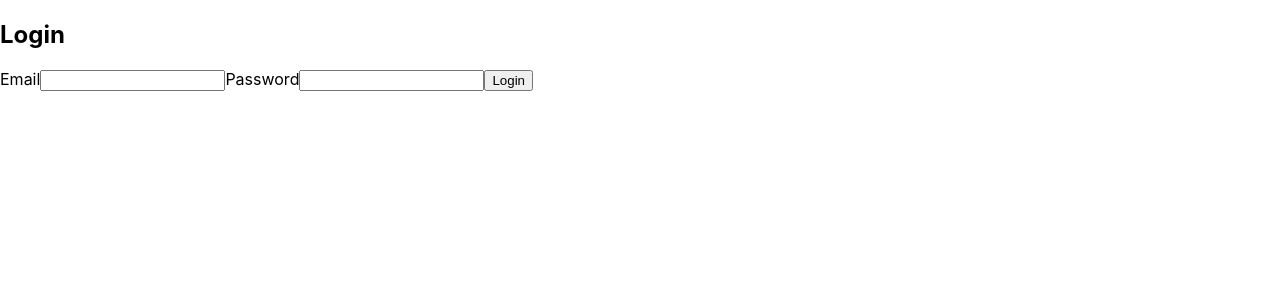
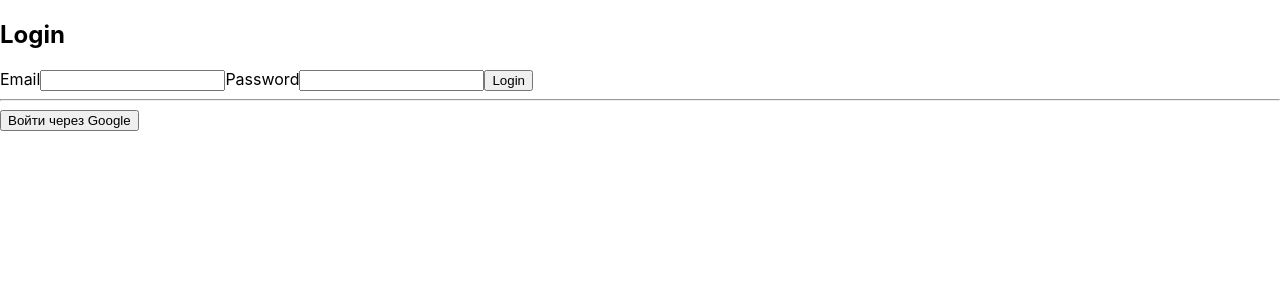
Before and after one commit to alinakassym/mvp-app-kz, a React (Create React App) app: page /login in a window 1280 px wide. Shown: the top 300 px of the page. Built offline with nearby package versions, Linux system fonts and the light colour scheme.

Commit message:
feat: add google auth

```diff
--- a/package.json
+++ b/package.json
@@ -7,6 +7,7 @@
     "@testing-library/jest-dom": "^6.6.3",
     "@testing-library/react": "^16.3.0",
     "@testing-library/user-event": "^13.5.0",
+    "firebase": "^11.8.0",
     "react": "^19.1.0",
     "react-dom": "^19.1.0",
     "react-router-dom": "^6.30.1",
--- a/src/context/AuthContext.js
+++ b/src/context/AuthContext.js
@@ -33,7 +33,7 @@ export function AuthProvider({children}) {
   }
 
   return (
-    <AuthContext.Provider value={{user, login, logout}}>
+    <AuthContext.Provider value={{user, login, logout, setUser}}>
       {children}
     </AuthContext.Provider>
   )
--- /dev/null
+++ b/src/firebase.js
@@ -0,0 +1,18 @@
+import {initializeApp} from "firebase/app"
+import {getAuth, GoogleAuthProvider, signInWithPopup} from "firebase/auth"
+
+const firebaseConfig = {
+  apiKey: "AIzaSyCQjqXL5tgUa-QUnT5rwhtTtvs6fVACbcU",
+  authDomain: "mvp-app-kz.firebaseapp.com",
+  projectId: "mvp-app-kz",
+  storageBucket: "mvp-app-kz.firebasestorage.app",
+  messagingSenderId: "64330542854",
+  appId: "1:64330542854:web:22a60e50f74d84613f3887",
+  measurementId: "G-FKNW5RLNWS",
+}
+
+const app = initializeApp(firebaseConfig)
+const auth = getAuth(app)
+const provider = new GoogleAuthProvider()
+
+export {auth, provider, signInWithPopup}
--- a/src/pages/LoginPage.js
+++ b/src/pages/LoginPage.js
@@ -1,11 +1,12 @@
 import {useState} from "react"
 import {useNavigate} from "react-router-dom"
 import {useAuth} from "../context/AuthContext"
+import {auth, provider, signInWithPopup} from "../firebase"
 
 function LoginPage() {
   const [email, setEmail] = useState("")
   const [password, setPassword] = useState("")
-  const {login} = useAuth()
+  const {login, setUser} = useAuth()
   const navigate = useNavigate()
 
   const handleSubmit = (e) => {
@@ -16,6 +17,19 @@ function LoginPage() {
       navigate("/")
     } else {
       alert("Неверный email или пароль")
+    }
+  }
+
+  const handleGoogleLogin = async () => {
+    try {
+      const result = await signInWithPopup(auth, provider)
+      const userData = {email: result.user.email}
+      setUser(userData)
+      localStorage.setItem("user", JSON.stringify(userData))
+      navigate("/")
+    } catch (error) {
+      alert("Ошибка при входе через Google")
+      console.error(error)
     }
   }
 
@@ -41,6 +55,10 @@ function LoginPage() {
 
         <button type="submit">Login</button>
       </form>
+
+      <hr />
+
+      <button onClick={handleGoogleLogin}>Войти через Google</button>
     </div>
   )
 }
```
Also changed, not shown: 1 other file (tests, documents, lock files or other folders).
